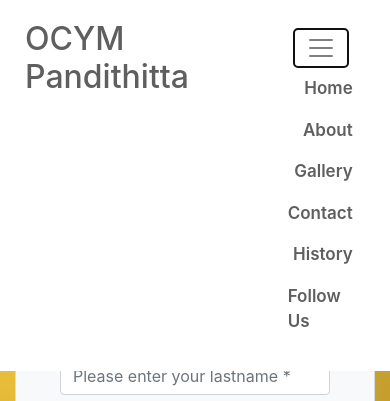
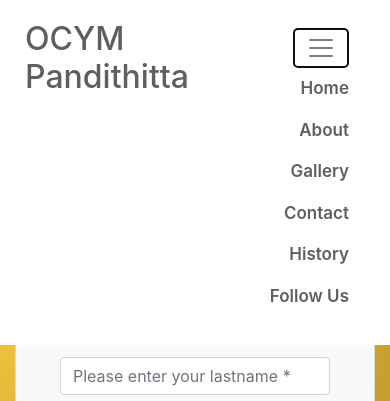
Before and after one commit to Joshua-T-J/ocym-website, a plain HTML site: page contact.html in a window 390 px wide. Both pictures are taken after a click on the button "Toggle navigation". Shown: the top 401 px of the page. Drawn offline with nearby package versions, Linux system fonts and the light colour scheme.

Commit message:
small update

```diff
--- a/contact.html
+++ b/contact.html
@@ -19,11 +19,11 @@
 	<header class="container-fluid">
 
         <div class="row top">
-            <div class="col-md-6 col-8">
+            <div class="col-md-6 col-7">
                 <h2 style="color: #5f5f5f;">OCYM Pandithitta</h2>
             </div>
 
-            <div class="col-md-6 col-4 my-auto top-bar">
+            <div class="col-md-6 col-5 my-auto top-bar">
                 <nav class="navbar navbar-expand-lg navbar-light">
                   <button class="navbar-toggler ml-auto" type="button" data-toggle="collapse" data-target="#navbarNav" aria-controls="navbarNav" aria-expanded="false" aria-label="Toggle navigation">
                     <span class="navbar-toggler-icon"></span>
--- a/style/contact.css
+++ b/style/contact.css
@@ -1,3 +1,8 @@
+*{
+    margin: 0;
+    padding: 0;
+}
+
 #contact{
     padding-top: 130px;
     background-image: radial-gradient( circle farthest-corner at 10% 20%,  rgba(255,209,67,1) 0%, rgb(124, 98, 20) 90% );
```
